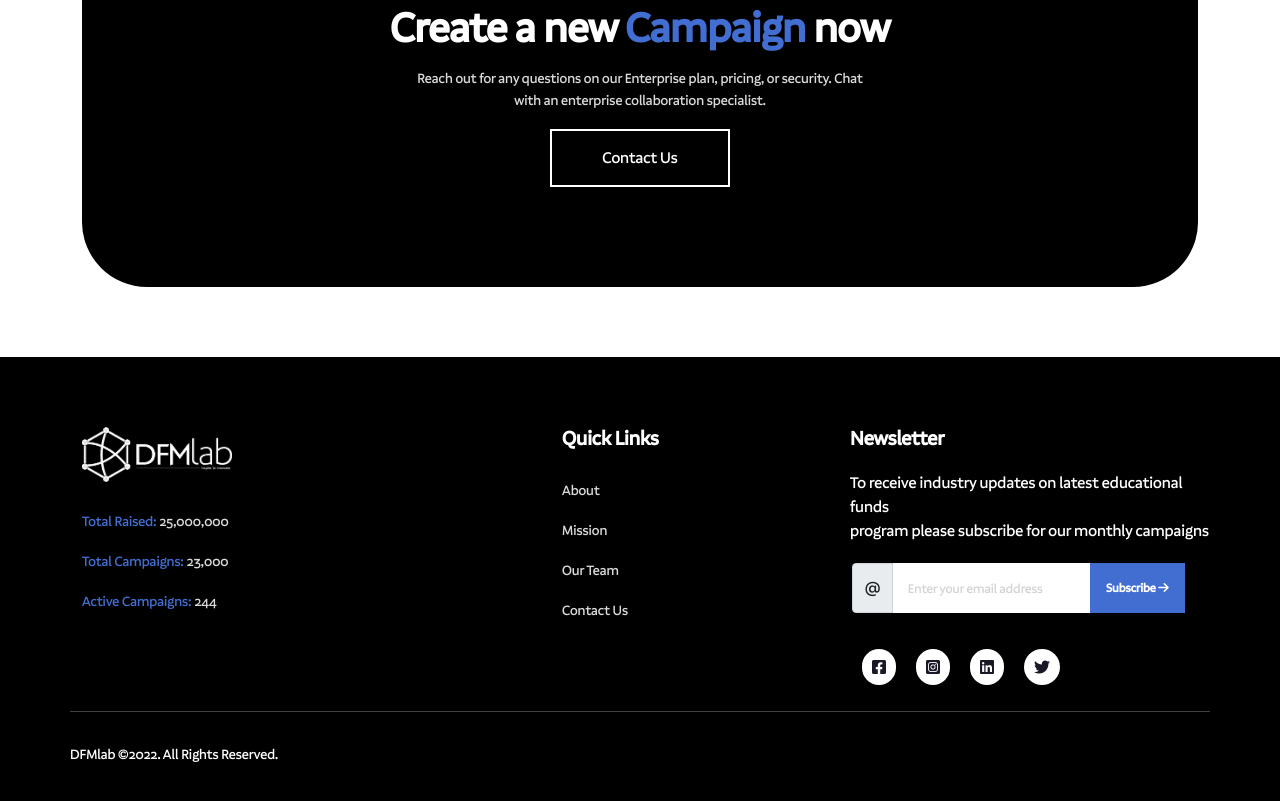
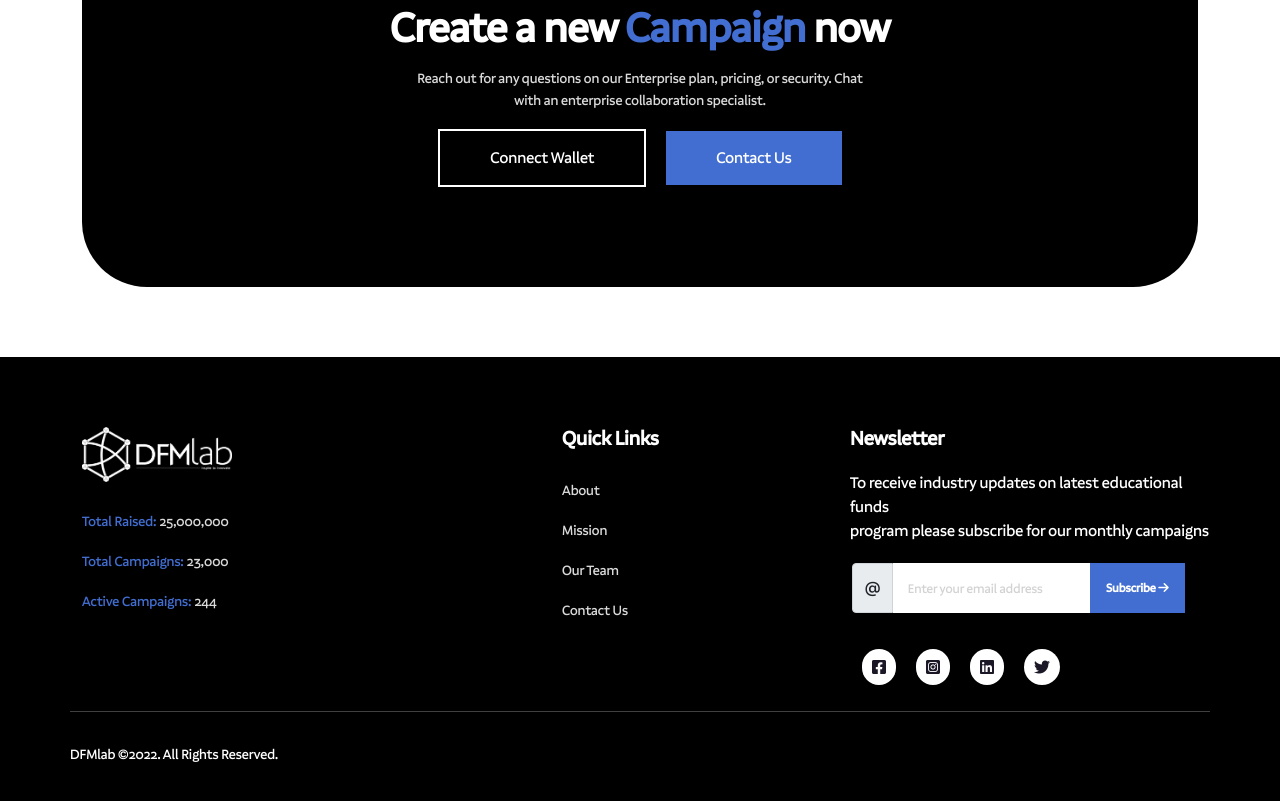
Before and after one commit to Clinzho1996/edufund, a React (Create React App) app: page /contact in a window 1280 px wide. Shown: the part 1540-2341 px from the top of the page. Built offline with nearby package versions, Linux system fonts and the light colour scheme.

Commit message:
git commit -m "footer"

```diff
--- a/src/components/common/Footer/Footer.jsx
+++ b/src/components/common/Footer/Footer.jsx
@@ -20,6 +20,11 @@ const Footer = () => {
           <div className="footer-btn">
             <Link to="/contact">
               <Button className="btn btn-success" aria-pressed="false">
+                Connect Wallet
+              </Button>
+            </Link>
+            <Link to="/contact">
+              <Button className="btn btn-primary" aria-pressed="false">
                 Contact Us
               </Button>
             </Link>
```
